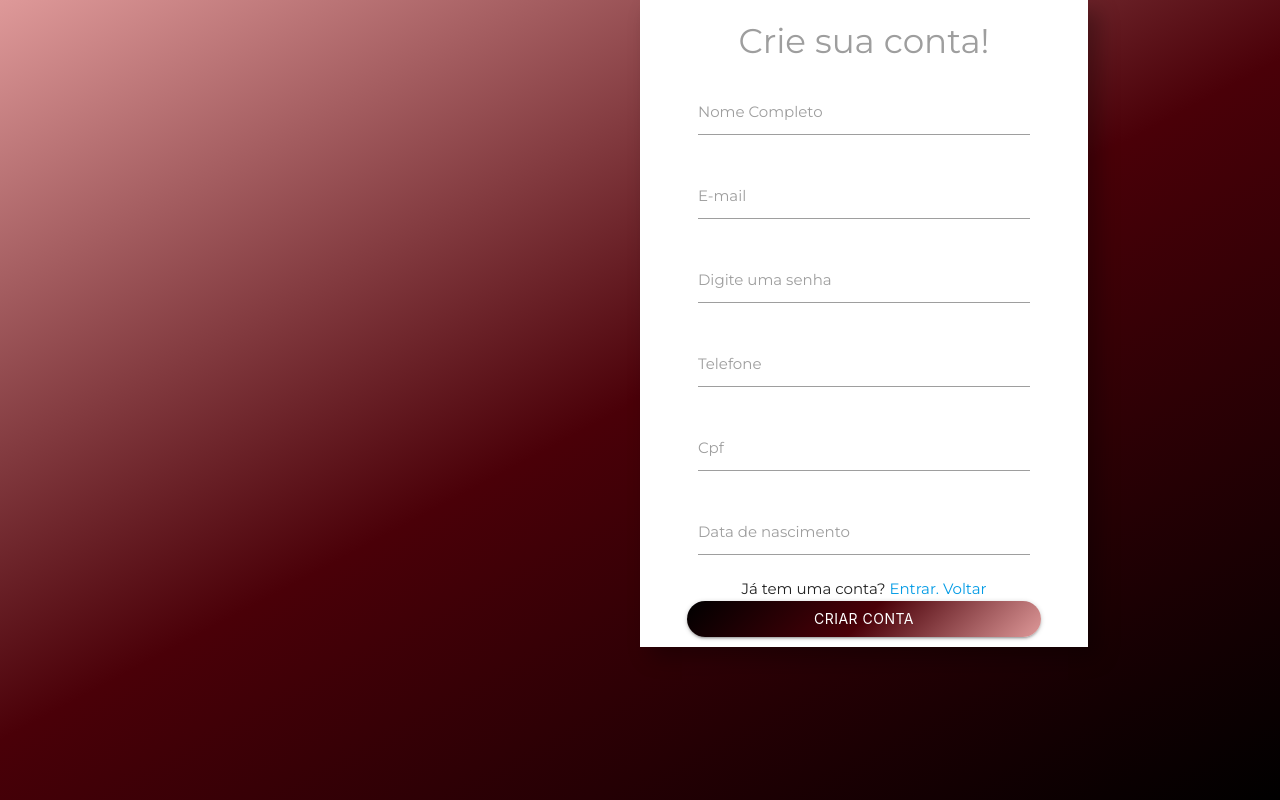
After one commit to KuiK-San/Ladesing-tatoo, a PHP site: page /agenda/cadastro.php in a window 1280 px wide. The commit adds this page. Run offline with PHP 8.4, Linux system fonts and the light colour scheme; some libraries are stand-ins or nearby versions.

Commit message:
mais um cadinho

```diff
--- /dev/null
+++ b/agenda/cadastro.php
@@ -0,0 +1,62 @@
+<!DOCTYPE html>
+<html lang="pt-br">
+<head>
+    <meta charset="UTF-8">
+    <meta http-equiv="X-UA-Compatible" content="IE=edge">
+    <meta name="viewport" content="width=device-width, initial-scale=1.0">
+    <?php include('../modelos/imports.html') ?>
+    <link rel="stylesheet" href="../css/style.css">
+    <link rel="stylesheet" href="../css/scroll.css">
+    <link rel="shortcut icon" href="../favicon.ico" type="image/x-icon">
+
+    <title>Fazer cadastro!</title>
+</head>
+<body>
+
+    <div class="cadastro">
+        <div class="container">
+            <div class="row">
+                <div class="col l6 offset-l6 formulario">
+                    <h4 class="center-align grey-text">
+                        Crie sua conta!
+                    </h4>
+                    <form action="" method="post">
+                        <div class="input-field col s10 offset-l1">
+                            <input id="nome" name="nome" max-length="100" type="text" class="validate black-text">
+                            <label for="nome" class="">Nome Completo</label>
+                        </div>
+                        <div class="input-field col s10 offset-l1">
+                            <input id="email" type="email" max-length="200"  class="validate black-text">
+                            <label for="email" class="">E-mail</label>
+                        </div>
+                        <div class="input-field col s10 offset-l1">
+                            <input id="senha" name="senha" max-length="200" type="password" class="validate black-text">
+                            <label for="senha" class="">Digite uma senha</label>
+                        </div>
+                        <div class="input-field col s10 offset-l1">
+                            <input id="fone" name="fone" max-length="50" type="text" class="validate black-text">
+                            <label for="fone" class="">Telefone</label>
+                        </div>
+                        <div class="input-field col s10 offset-l1">
+                            <input id="cpf" name="cpf" max-length="50" type="text" class="validate black-text">
+                            <label for="cpf" class="">Cpf</label>
+                        </div>
+                        <div class="input-field col s10 offset-l1">
+                            <input id="data" name="data" max-length="100" type="text" class="validate black-text">
+                            <label for="data" class="">Data de nascimento</label>
+                        </div>
+                        <p class="center-align col s12 sem-margin">Já tem uma conta? <a href="">Entrar.</a> <a href="../index.php">Voltar</a></p>
+                        <button type="submit" class="col s10 offset-l1 btn waves-effect waves-light botao">Criar conta</button>
+                    </form>
+                </div>
+            </div>
+        </div>
+
+    </div>
+
+    <script src="../js/mask.js"></script>
+    <script>
+        M.AutoInit()
+    </script>
+</body>
+</html>
--- a/css/style.css
+++ b/css/style.css
@@ -68,10 +68,14 @@ i:hover{
     margin-top: -64px;
 }
 .cadastro{
-    background-color: aqua;
+    background: linear-gradient(152deg, rgba(222,153,153,1) 0%, rgba(74,0,8,1) 50%, rgba(0,0,0,1) 100%);
+    width: 100%;
     height: 100%;
-    width: 100%;
+/*     padding-top: 2% !important;
+    padding-bottom: 2% !important; */
+    margin-bottom: 0 !important;
 }
+
 .input-field input:focus + label {
     color: #000000 !important;
 }
@@ -91,3 +95,23 @@ i:hover{
     height: 300px;
     border-radius: 20px;
 }
+.formulario{
+    background-color: white;
+    /* border-radius: 30px; */
+
+    padding-bottom: 10px !important;
+    box-shadow: #0000004e 10px 10px 20px;
+}
+.rodape{
+    padding: 1px;
+}
+.botao{
+    border-radius: 30px;
+    background: linear-gradient(315deg, rgba(222,153,153,1) 0%, rgba(74,0,8,1) 50%, rgba(0,0,0,1) 100%);
+}
+.h100{
+    height: 100%;
+}
+.sem-margin{
+    margin: 0 !important;
+}
--- /dev/null
+++ b/js/mask.js
@@ -0,0 +1,17 @@
+$(document).ready(function() {
+    $('#cpf').mask('000.000.000-00')
+    /* $('#fone').mask('(00) 00000-0000', {placeholder: '(99) 99999-9999'}) */
+    var options =  {
+        onKeyPress: function(fone, e, field, options) {
+          var mask = ['(00) 0000-0000', '(00) 00000-0000'];
+          var mask = (fone.length > 15) ? masks[1] : masks[0];
+          $('#fone').mask(mask, options);
+      }};
+
+      $('#fone').mask('(00) 00000-0000', options);
+      $('#cep').mask('00000-000')
+      $('#cnpj').mask('00.000.000/0000-00')
+      $('#data').mask('00/00/0000')
+
+
+})
--- a/modelos/imports.html
+++ b/modelos/imports.html
@@ -1,3 +1,4 @@
+    <!-- jquery -->
     <script src="https://cdnjs.cloudflare.com/ajax/libs/jquery/3.6.1/jquery.js" integrity="sha512-CX7sDOp7UTAq+i1FYIlf9Uo27x4os+kGeoT7rgwvY+4dmjqV0IuE/Bl5hVsjnQPQiTOhAX1O2r2j5bjsFBvv/A==" crossorigin="anonymous" referrerpolicy="no-referrer"></script>
     <!-- Materialize area start -->
     <link rel="stylesheet" href="https://cdnjs.cloudflare.com/ajax/libs/materialize/1.0.0/css/materialize.min.css">
@@ -8,6 +9,9 @@
     <!-- font awesome -->
     <script src="https://kit.fontawesome.com/61b248fb6c.js" crossorigin="anonymous"></script>
     <!-- font awesome -->
+    <!-- jquery mask -->
+    <script src="https://cdnjs.cloudflare.com/ajax/libs/jquery.mask/1.14.16/jquery.mask.min.js" integrity="sha512-pHVGpX7F/27yZ0ISY+VVjyULApbDlD0/X0rgGbTqCE7WFW5MezNTWG/dnhtbBuICzsd0WQPgpE4REBLv+UqChw==" crossorigin="anonymous" referrerpolicy="no-referrer"></script>
+    <!-- jquery mask -->
     <link rel="stylesheet" href="css/style.css">
     <link rel="stylesheet" href="css/scroll.css">
     <link rel="shortcut icon" href="favicon.ico" type="image/x-icon">
--- a/modelos/navbar.html
+++ b/modelos/navbar.html
@@ -9,7 +9,7 @@
               <li><a href="index.php">Home</a></li>
               <li><a href="portfolio.php">Portfólio</a></li>
               <li><a href="sobre.php">Sobre</a></li>
-              <li><a href="agenda.html">Agenda</a></li>
+              <li><a href="agenda/cadastro.php">Agenda</a></li>
             </ul>
         </div>
 
@@ -19,5 +19,5 @@
     <li><a href="index.php" class="waves-effect waves-light white-text">Home</a></li>
     <li><a href="portfolio.php" class="waves-effect waves-light white-text">Portfólio</a></li>
     <li><a href="sobre.php" class="waves-effect waves-light white-text">Sobre</a></li>
-    <li><a href="agenda.hmtl" class="waves-effect waves-light white-text">Agenda</a></li>
+    <li><a href="agenda/cadastro.php" class="waves-effect waves-light white-text">Agenda</a></li>
 </ul>
```
Also changed, not shown: back-end/view/cadastro.php (deleted, +0 -59 lines), agenda/conect/conexao.php (renamed from back-end/conect/conexao.php), img/logo-big.png (added).
